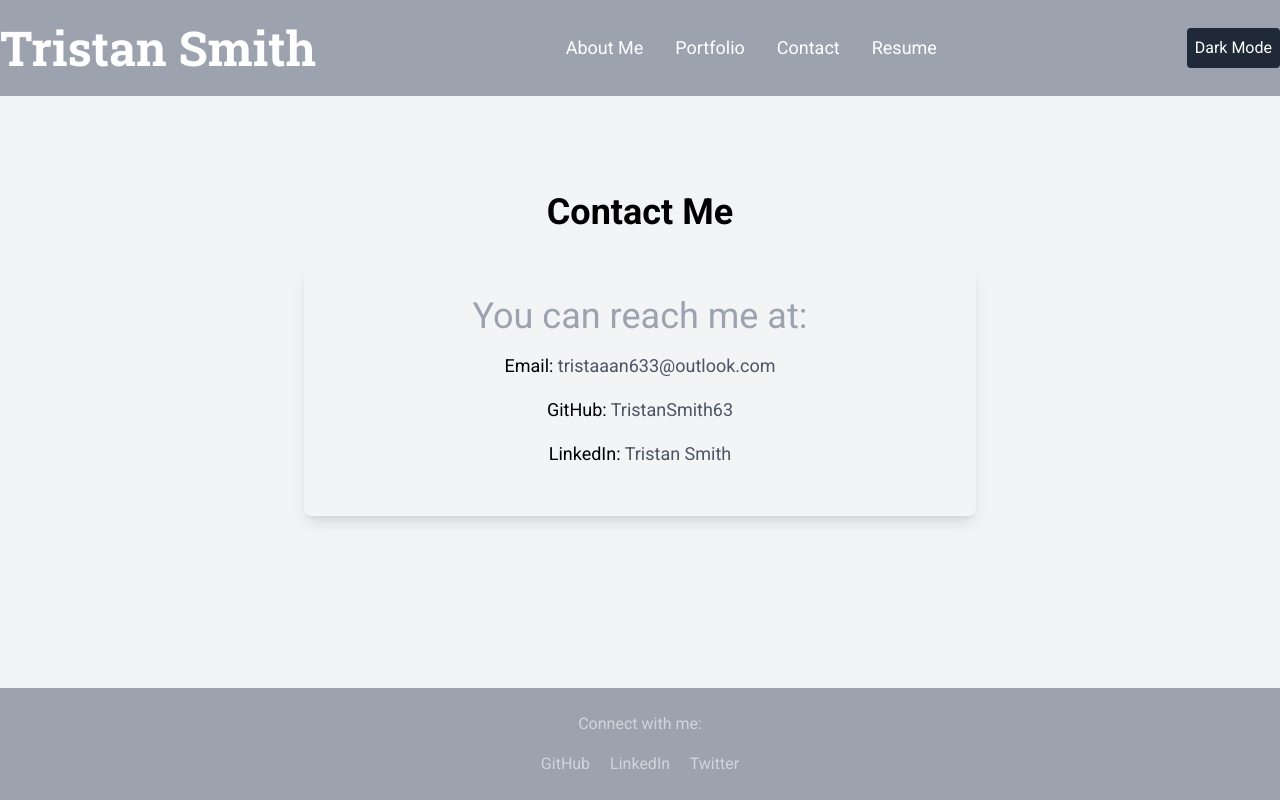
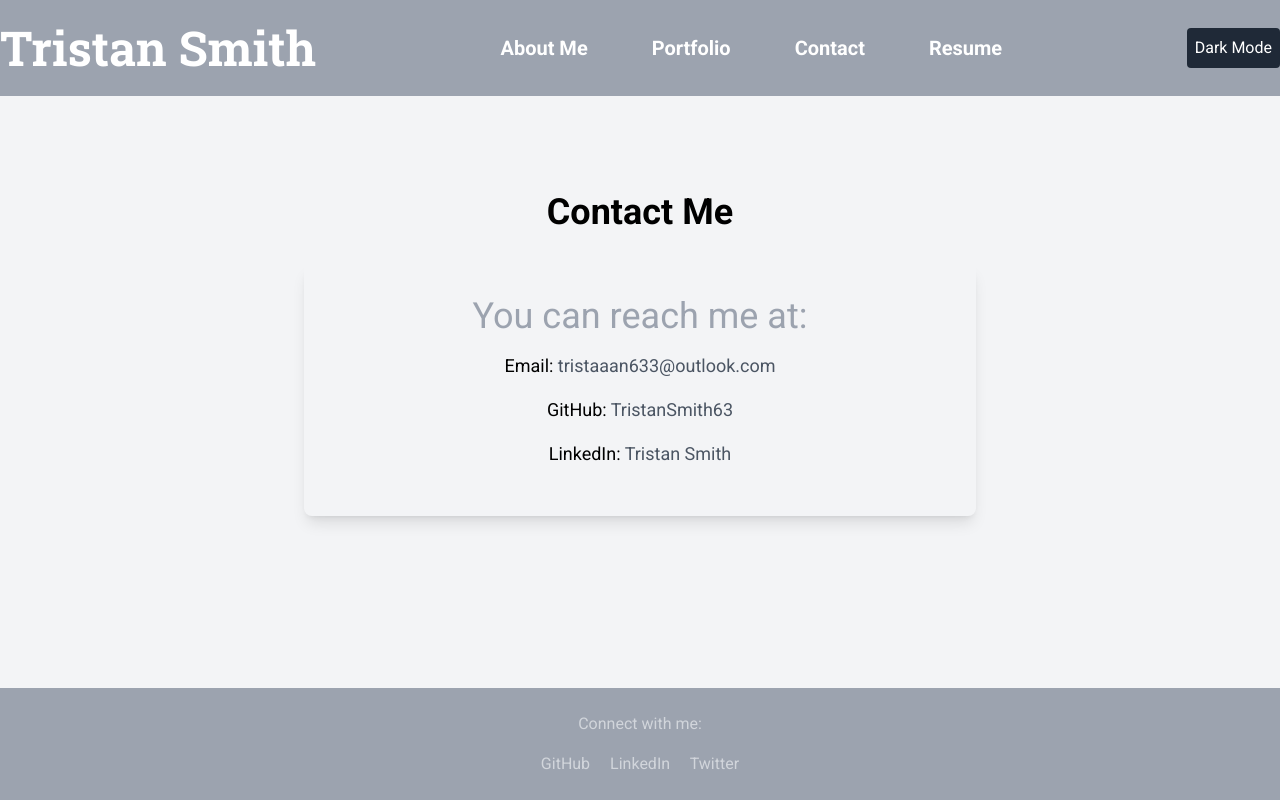
Before and after one commit to TristanSmith63/React-Portfolio, a React (Vite) app: page /contact in a window 1280 px wide. Built offline with nearby package versions, Linux system fonts and the light colour scheme.

Commit message:
fixed nav bar sizing

```diff
--- a/src/App.jsx
+++ b/src/App.jsx
@@ -32,22 +32,23 @@ function App() {
       <h1 className='font-serif font-bold text-3xl md:text-5xl text-white'>Tristan Smith</h1>
     </div>
     <nav className='flex flex-col md:flex-row md:space-x-8 space-y-4 md:space-y-0'>
-              <NavLink to="/" end className="font-sans text-lg text-white hover:text-gray-300 transition duration-300" activeClassName="text-gray-300">
+      <NavLink to="/" end className="font-sans text-xl text-white px-4 py-2 font-bold hover:text-gray-300 transition duration-300" activeClassName="text-gray-300">
         <motion.div variants={navLinkVariants} whileHover="hover">About Me</motion.div>
       </NavLink>
-              <NavLink to="/portfolio" className="font-sans text-lg text-white hover:text-gray-300 transition duration-300" activeClassName="text-gray-300">
+      <NavLink to="/portfolio" className="font-sans text-xl text-white px-4 py-2 font-bold hover:text-gray-300 transition duration-300" activeClassName="text-gray-300">
         <motion.div variants={navLinkVariants} whileHover="hover">Portfolio</motion.div>
       </NavLink>
-              <NavLink to="/contact" className="font-sans text-lg text-white hover:text-gray-300 transition duration-300" activeClassName="text-gray-300">
+      <NavLink to="/contact" className="font-sans text-xl text-white px-4 py-2 font-bold hover:text-gray-300 transition duration-300" activeClassName="text-gray-300">
         <motion.div variants={navLinkVariants} whileHover="hover">Contact</motion.div>
       </NavLink>
-              <NavLink to="/resume" className="font-sans text-lg text-white hover:text-gray-300 transition duration-300" activeClassName="text-gray-300">
+      <NavLink to="/resume" className="font-sans text-xl text-white px-4 py-2 font-bold hover:text-gray-300 transition duration-300" activeClassName="text-gray-300">
         <motion.div variants={navLinkVariants} whileHover="hover">Resume</motion.div>
       </NavLink>
     </nav>
     <DarkModeToggle />
   </div>
 </header>
+
 
         <main className='container mx-auto py-12 flex-grow'>
           <Routes>
```
Lines whose indentation alone changed are shown as unchanged.
